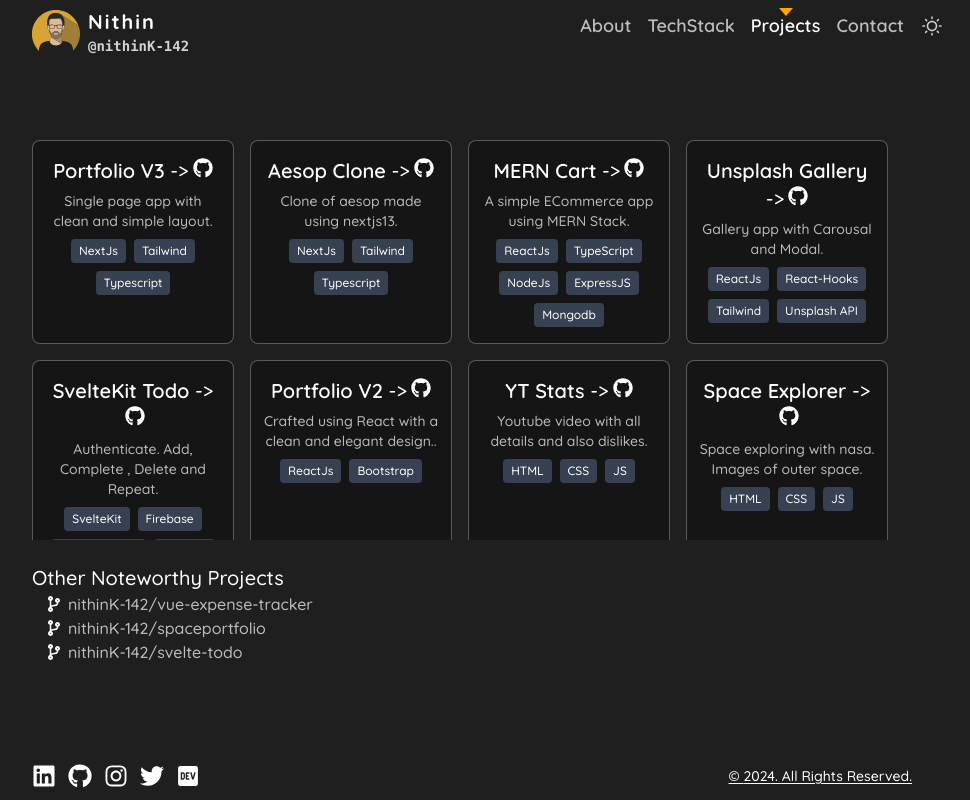
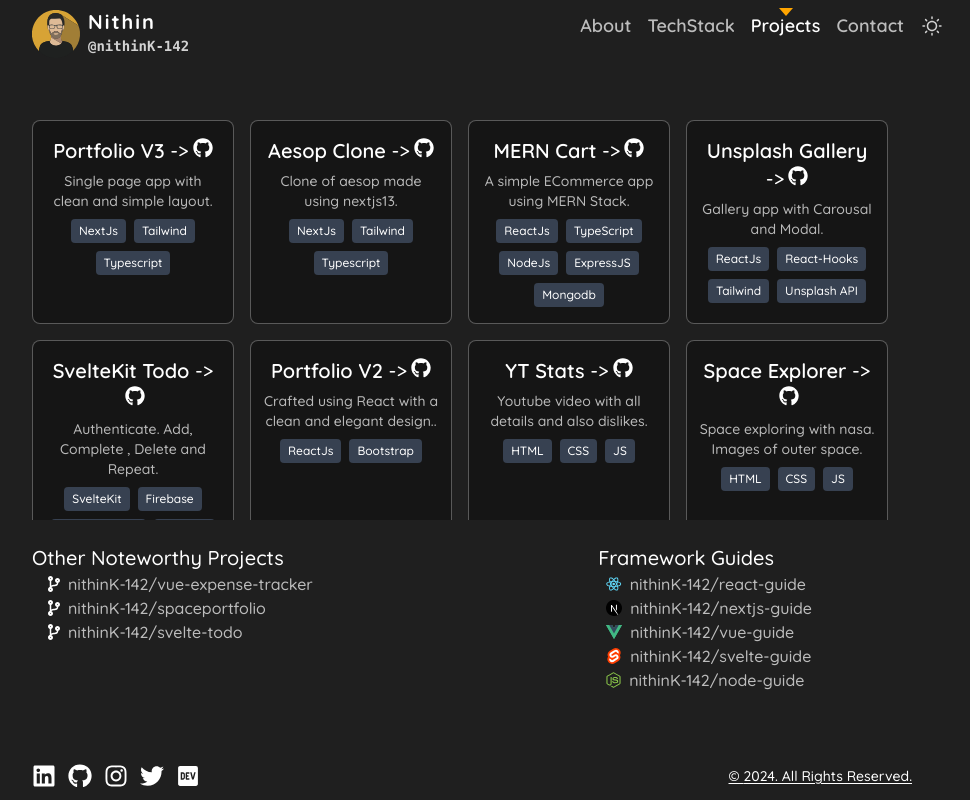
Before and after one commit to nithinK-142/nithin.me, a Next.js app: page /projects in a window 1280 px wide. Shown: the whole page, without its empty margins (168-1138 px from the left). Built offline with nearby package versions, Linux system fonts and the light colour scheme.

Commit message:
feat: framework guide.

```diff
--- a/app/(routes)/projects/page.tsx
+++ b/app/(routes)/projects/page.tsx
@@ -1,8 +1,9 @@
 import Cards from "@/components/sub/Cards";
-import { mainProjects, otherProjects } from "@/data/projects";
+import { mainProjects, otherProjects, frameworkGuides } from "@/data/projects";
 import "@/styles/scrollbar.css";
 import Header from "@/components/sub/Header";
 import OtherProjects from "@/components/sub/OtherProjects";
+import FrameworkGuide from "@/components/sub/framework-guide";
 
 const ProjectsPage = () => {
   return (
@@ -13,14 +14,29 @@ const ProjectsPage = () => {
           <Cards key={index} {...link} />
         ))}
       </div>
+      <div className="flex flex-col-reverse md:flex-row md:justify-between mt-6">
         <div>
-        <p className="mt-6 text-xl">Other Noteworthy Projects</p>
+          <p className="text-xl">Other Noteworthy Projects</p>
           <ul className="pb-2 ml-4">
             {otherProjects.map(({ title, href }, index) => (
               <OtherProjects key={index} title={title} href={href} />
             ))}
           </ul>
         </div>
+        <div className="mr-20">
+          <p className="text-xl">Framework Guides</p>{" "}
+          <ul className="pb-2 ml-2 floating-scrollbar">
+            {frameworkGuides.map(({ title, href, framework }, index) => (
+              <FrameworkGuide
+                key={index}
+                title={title}
+                framework={framework}
+                href={href}
+              />
+            ))}
+          </ul>
+        </div>
+      </div>
     </div>
   );
 };
--- a/components/sub/TechStackCard.tsx
+++ b/components/sub/TechStackCard.tsx
@@ -1,5 +1,5 @@
 import { TechStackCardProps } from "@/data/tech-stack-types";
-import {TechStackCardDiv} from "../framer/TechStackCardDiv"
+import { TechStackCardDiv } from "../framer/TechStackCardDiv";
 import TechStackLogo from "./TechStackLogo";
 
 const TechStackCard: React.FC<TechStackCardProps> = ({ techArray, title }) => {
--- /dev/null
+++ b/components/sub/framework-guide.tsx
@@ -0,0 +1,26 @@
+import { frontend,backend } from "@/app/assets/tech-stack";
+
+const FrameworkGuide = ({
+  href,
+  title,
+  framework,
+}: {
+  href: string;
+  title: string;
+  framework: string;
+}) => {
+  const frontendLogo = frontend.find((item) => item.label === framework);
+  const backendLogo = backend.find((item) => item.label === framework);
+
+  const frameworkLogo = frontendLogo || backendLogo;
+    return (
+    <li className="flex items-center gap-2">
+      <span className="h-4 dark:fill-white">{frameworkLogo?.logo}</span>
+      <a href={href} target="_blank" rel="noreferrer">
+        <p className="opacity-70 hover:opacity-100">{title}</p>
+      </a>
+    </li>
+  );
+};
+
+export default FrameworkGuide;
--- a/data/projects.ts
+++ b/data/projects.ts
@@ -84,3 +84,31 @@ export const otherProjects: OtherType[] = [
     href: "https://github.com/nithinK-142/todo-svelte-fire",
   },
 ];
+
+export const frameworkGuides = [
+  {
+    framework: "React",
+    title: "nithinK-142/react-guide",
+    href: "https://react-guide.vercel.app/",
+  },
+  {
+    framework: "Next.js",
+    title: "nithinK-142/nextjs-guide",
+    href: "https://next-guide-main.vercel.app/",
+  },
+  {
+    framework: "Vue",
+    title: "nithinK-142/vue-guide",
+    href: "https://vue-guide.vercel.app/",
+  },
+  {
+    framework: "SvelteKit",
+    title: "nithinK-142/svelte-guide",
+    href: "https://svelte-guide.vercel.app/",
+  },
+  {
+    framework: "Node.js",
+    title: "nithinK-142/node-guide",
+    href: "https://node-guide.vercel.app/",
+  },
+];
```
Lines whose indentation alone changed are shown as unchanged.
